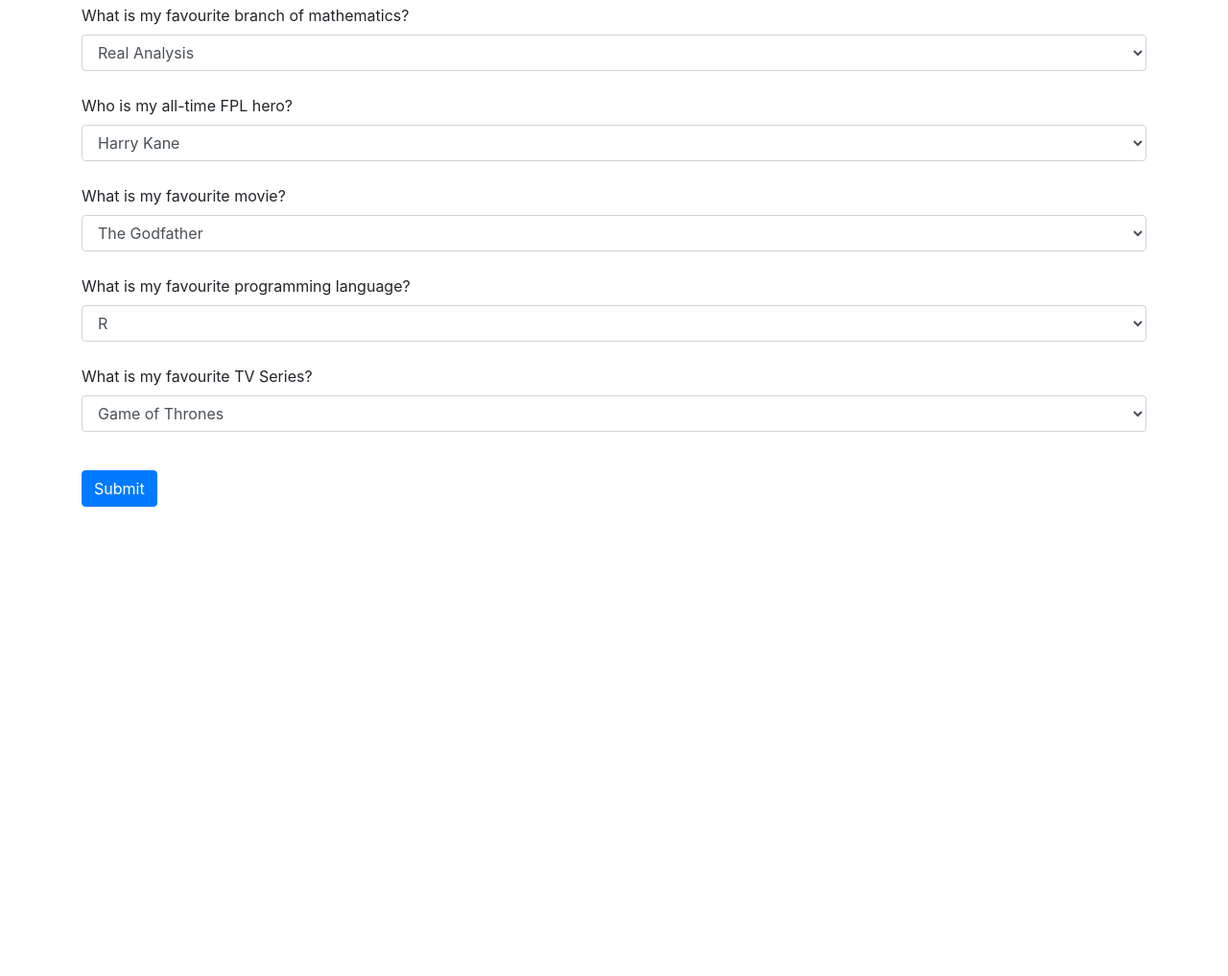
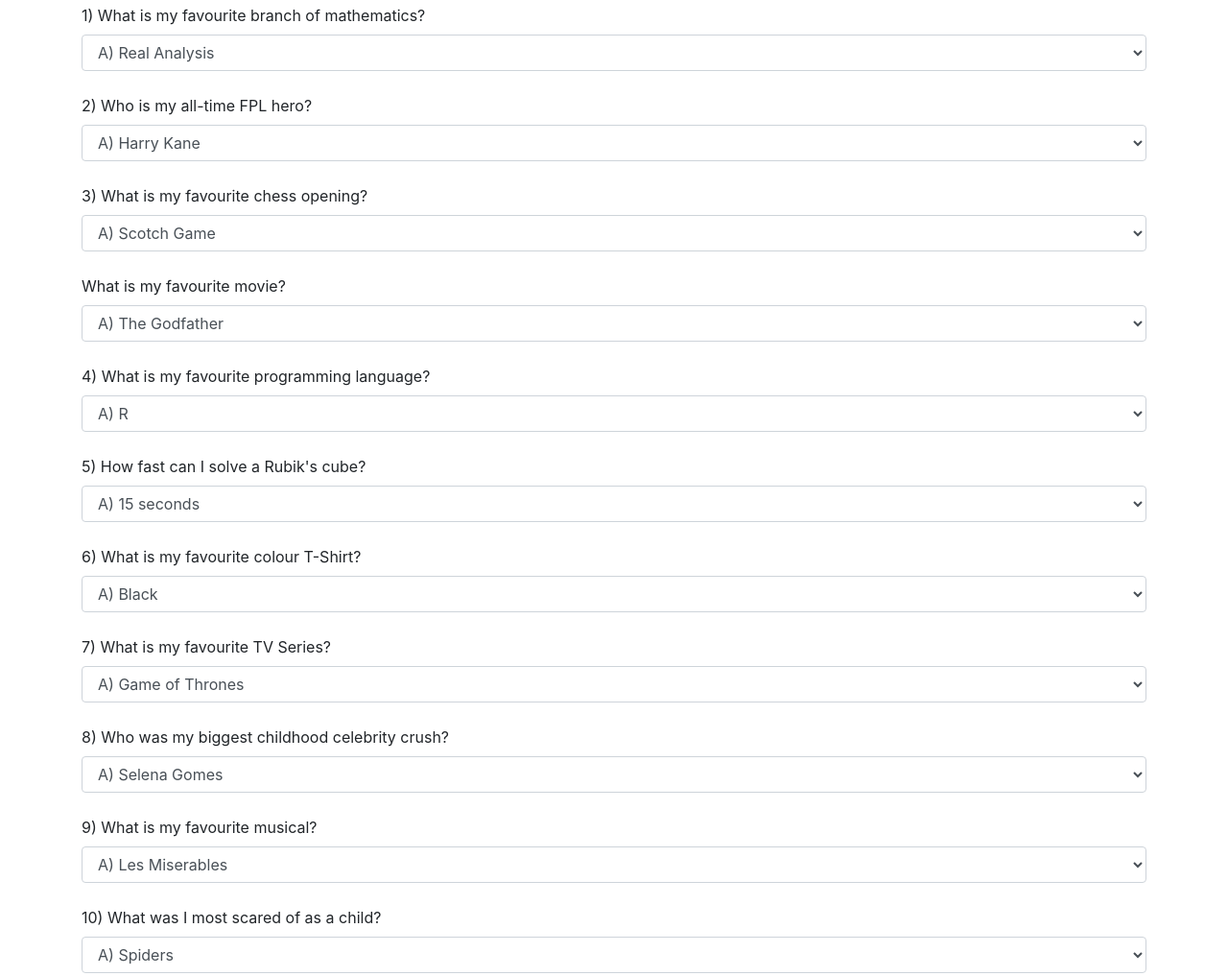
Before and after one commit to shaneweisz/shaneweisz-website, a plain HTML site: page test_friendship.html in a window 1280 px wide. Shown: the part 400-1417 px from the top of the page at 96% size. Before the commit the page ends 928 px from the top, so only its background shows below. Drawn offline with nearby package versions, Linux system fonts and the light colour scheme.

Commit message:
Added questions to Test Friendship

```diff
--- a/test_friendship.html
+++ b/test_friendship.html
@@ -58,50 +58,105 @@
               </div>
               <div class="form-group">
 
-                <label for="thm">What is my favourite branch of mathematics?</label>
+                <label for="thm">1) What is my favourite branch of mathematics?</label>
                     <select class="form-control" id="Q1">
-                      <option>Real Analysis</option>
-                      <option>Combinatorics</option>
-                      <option>Graph Theory</option>
-                      <option>Complex Analysis</option>
-                      <option>Abstract Algebra</option>
+                      <option>A) Real Analysis</option>
+                      <option>B) Combinatorics</option>
+                      <option>C) Graph Theory</option>
+                      <option>D) Complex Analysis</option>
+                      <option>E) Abstract Algebra</option>
                     </select>
                 <br>
-                <label for="thm">Who is my all-time FPL hero?</label>
+                <label for="thm">2) Who is my all-time FPL hero?</label>
                     <select class="form-control" id="Q2">
-                      <option>Harry Kane</option>
-                      <option>Aaron Ramsey</option>
-                      <option>Michu</option>
-                      <option>Diego Costa</option>
-                      <option>Riyad Mahrez</option>
+                      <option>A) Harry Kane</option>
+                      <option>B) Aaron Ramsey</option>
+                      <option>C) Michu</option>
+                      <option>D) Diego Costa</option>
+                      <option>E) Riyad Mahrez</option>
+                    </select>
+                <br>
+                <label for="thm">3) What is my favourite chess opening?</label>
+                    <select class="form-control" id="Q1">
+                      <option>A) Scotch Game</option>
+                      <option>B) Sicilian Defense</option>
+                      <option>C) Queen's Gambit</option>
+                      <option>D) Italian Game</option>
+                      <option>E) Bishop's Opening</option>
                     </select>
                 <br>
                 <label for="thm">What is my favourite movie?</label>
                     <select class="form-control" id="Q3">
-                      <option>The Godfather</option>
-                      <option>Forrest Gump</option>
-                      <option>The Shawshank Redemption</option>
-                      <option>Notting Hill</option>
-                      <option>Good Will Hunting</option>
+                      <option>A) The Godfather</option>
+                      <option>B) Forrest Gump</option>
+                      <option>C) The Shawshank Redemption</option>
+                      <option>D) Notting Hill</option>
+                      <option>E) Good Will Hunting</option>
                     </select>
                 <br>
-                <label for="thm">What is my favourite programming language?</label>
+                <label for="thm">4) What is my favourite programming language?</label>
                     <select class="form-control" id="Q4">
-                      <option>R</option>
-                      <option>Python</option>
-                      <option>Java</option>
-                      <option>SQL</option>
-                      <option>JavaScript</option>
+                      <option>A) R</option>
+                      <option>B) Python</option>
+                      <option>C) Java</option>
+                      <option>D) SQL</option>
+                      <option>E) JavaScript</option>
                     </select>
                 <br>
-                <label for="thm">What is my favourite TV Series?</label>
+                <label for="thm">5) How fast can I solve a Rubik's cube?</label>
+                    <select class="form-control" id="Q4">
+                      <option>A) 15 seconds</option>
+                      <option>B) 1 minute</option>
+                      <option>C) 1 minute 30 seconds</option>
+                      <option>D) 3 minutes</option>
+                      <option>E) Lol I can't solve one</option>
+                    </select>
+                <br>
+                <label for="thm">6) What is my favourite colour T-Shirt?</label>
+                    <select class="form-control" id="Q4">
+                      <option>A) Black</option>
+                      <option>B) White</option>
+                      <option>C) Orange</option>
+                      <option>D) Blue</option>
+                      <option>E) Red</option>
+                    </select>
+                <br>
+                <label for="thm">7) What is my favourite TV Series?</label>
                     <select class="form-control" id="Q5">
-                      <option>Game of Thrones</option>
-                      <option>How I Met Your Mother</option>
-                      <option>Rick and Morty</option>
-                      <option>Friends</option>
-                      <option>The Office</option>
+                      <option>A) Game of Thrones</option>
+                      <option>B) How I Met Your Mother</option>
+                      <option>C) Rick and Morty</option>
+                      <option>D) Love Island</option>
+                      <option>E) Friends</option>
                     </select>
+                <br>
+                <label for="thm">8) Who was my biggest childhood celebrity crush?</label>
+                    <select class="form-control" id="Q5">
+                      <option>A) Selena Gomes</option>
+                      <option>B) Miley Cyrus (Hannah Montana)</option>
+                      <option>C) Jennifer Aniston</option>
+                      <option>D) Megan Fox</option>
+                      <option>E) Carly Rose Sonenclar</option>
+                    </select>
+                <br>
+                <label for="thm">9) What is my favourite musical?</label>
+                    <select class="form-control" id="Q4">
+                      <option>A) Les Miserables</option>
+                      <option>B) The Book of Mormon</option>
+                      <option>C) Hamilton</option>
+                      <option>D) Wicked</option>
+                      <option>E) I don't like musicals</option>
+                    </select>
+                <br>
+                <label for="thm">10) What was I most scared of as a child?</label>
+                    <select class="form-control" id="Q4">
+                      <option>A) Spiders</option>
+                      <option>B) Clowns</option>
+                      <option>C) The Fruity Loopy Bird</option>
+                      <option>D) Darth Vader</option>
+                      <option>E) Life having no meaning</option>
+                    </select>
+                <br>
 
               </div>
               <br>
```
Also changed, not shown: js/connect4.js (+6 -6 lines).
